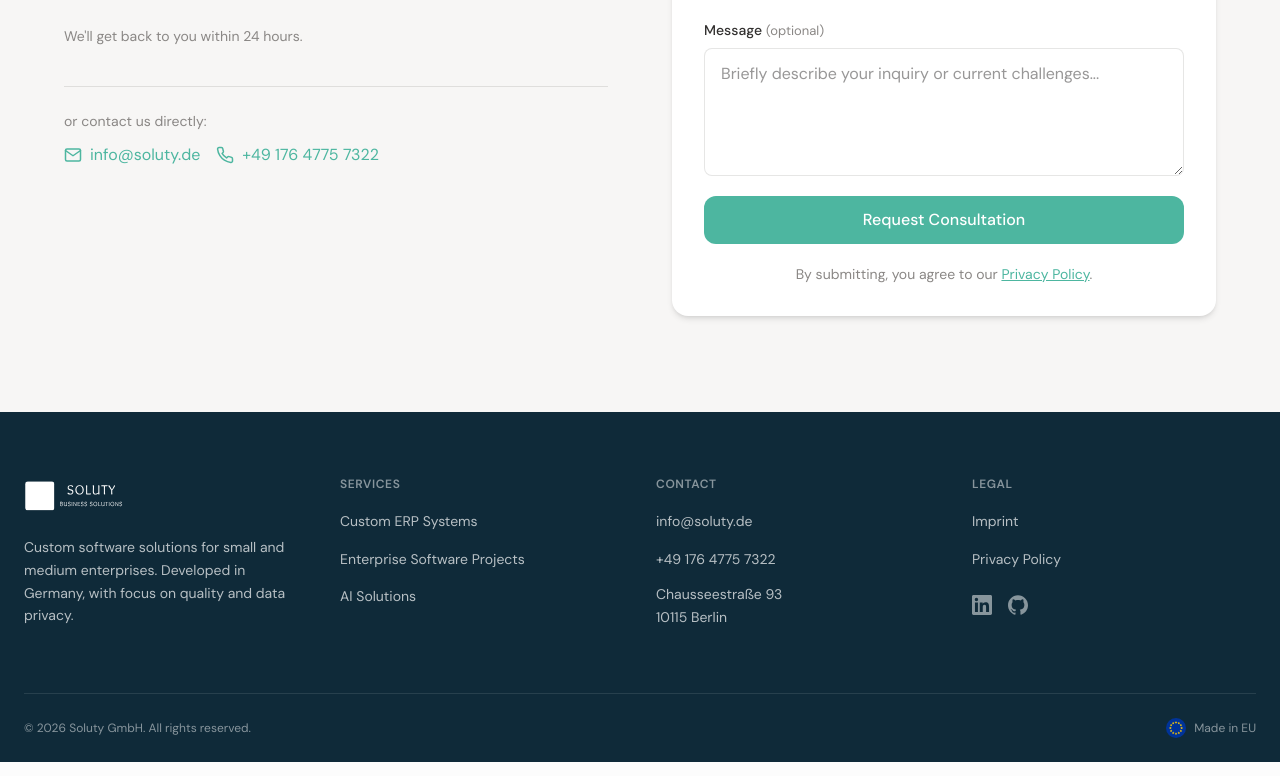
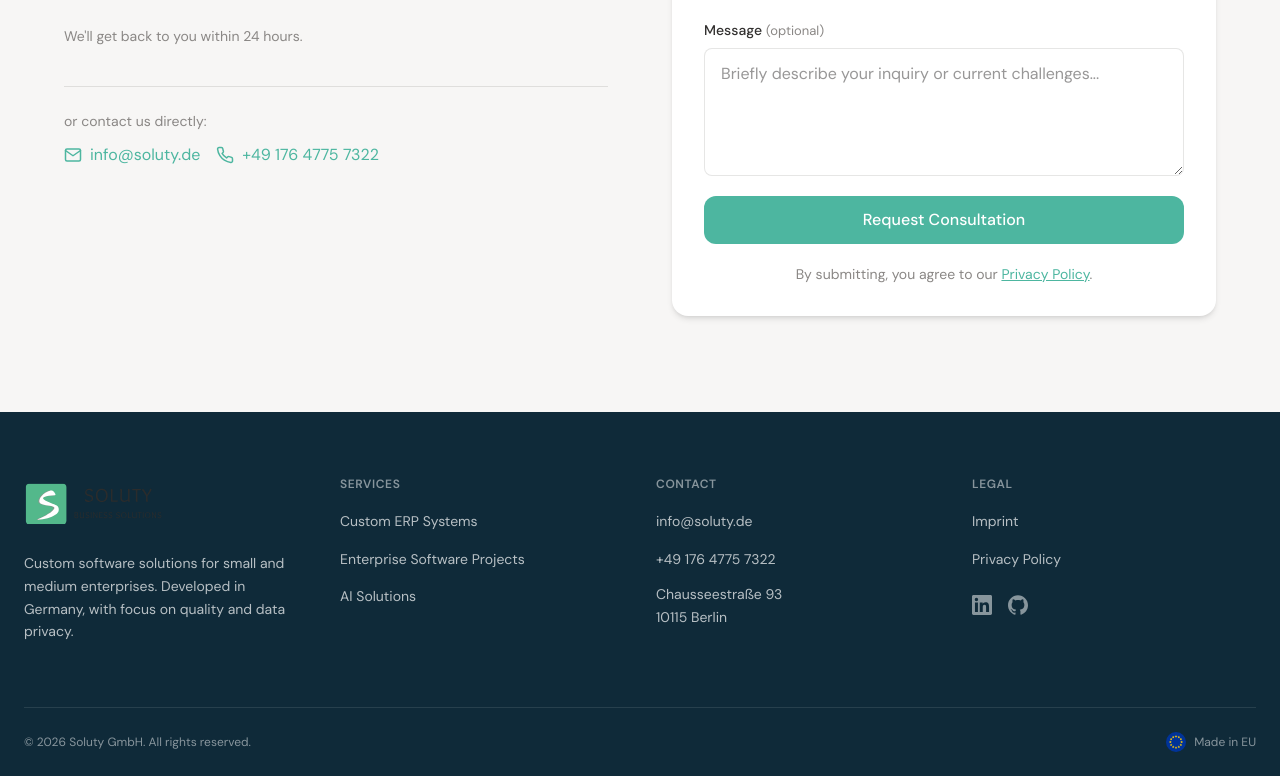
Before and after one commit to zaferkucuk/soluty-website, a Next.js app: page /en in a window 1280 px wide. Shown: the part 4686-5462 px from the top of the page. Built offline with nearby package versions, Linux system fonts and the light colour scheme.

Commit message:
fix: Footer logo — remove white filter, show original colors, increase size

```diff
--- a/app/[locale]/components/Footer/index.tsx
+++ b/app/[locale]/components/Footer/index.tsx
@@ -75,16 +75,13 @@ export function Footer() {
               className="inline-flex items-center mb-5 focus:outline-none focus-visible:ring-2 focus-visible:ring-[var(--color-brand-primary)] focus-visible:ring-offset-2 rounded"
               aria-label="Soluty Business Solutions - Home"
             >
-              {/* Full logo SVG with white filter for dark background */}
+              {/* Full logo SVG — original colors, no filter */}
               <Image
                 src="/images/logo-full.svg"
                 alt="Soluty Business Solutions"
-                width={180}
-                height={72}
-                className="h-9 md:h-10 w-auto"
-                style={{
-                  filter: 'brightness(0) invert(1)',
-                }}
+                width={220}
+                height={88}
+                className="h-12 md:h-14 w-auto"
               />
             </Link>
             <p
```
